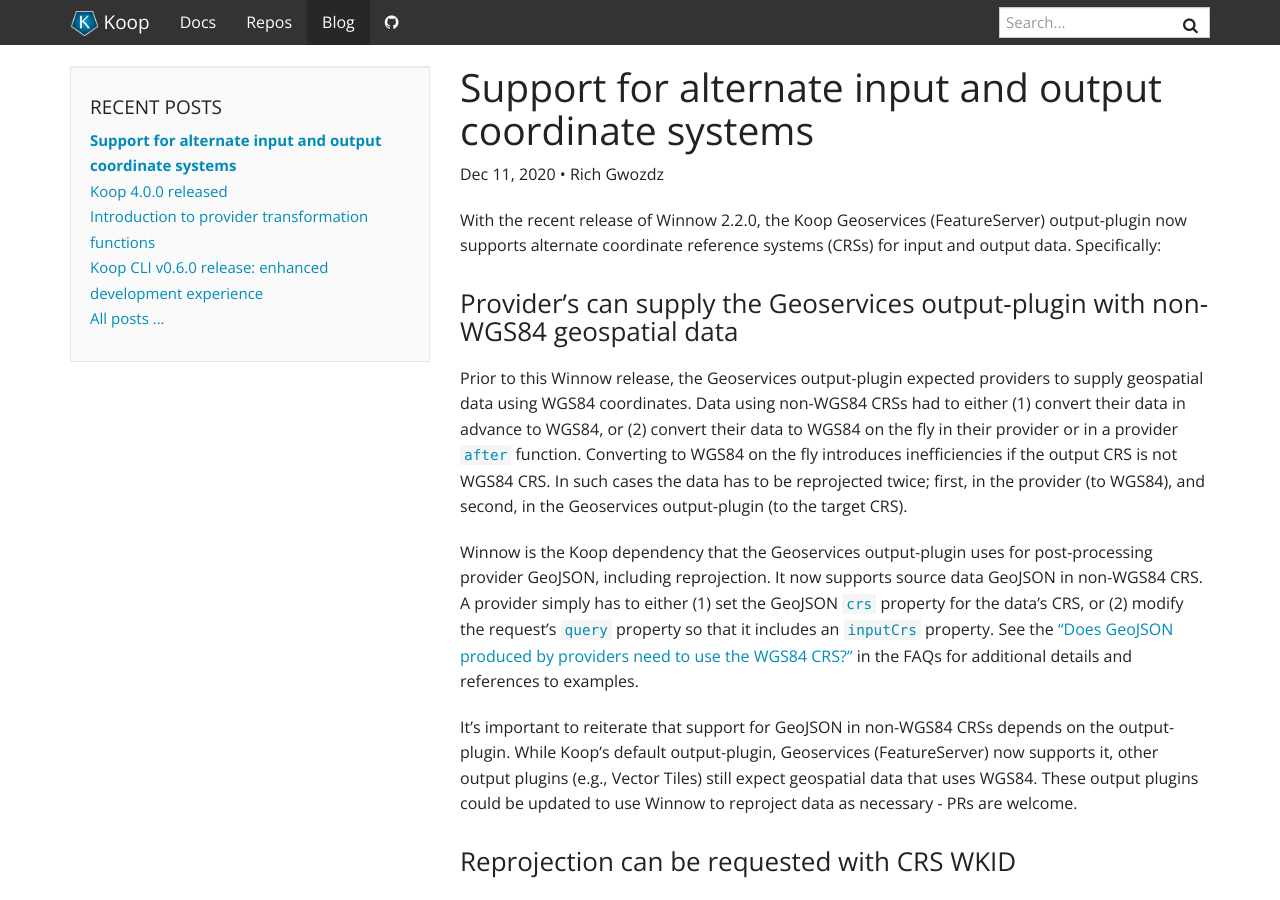
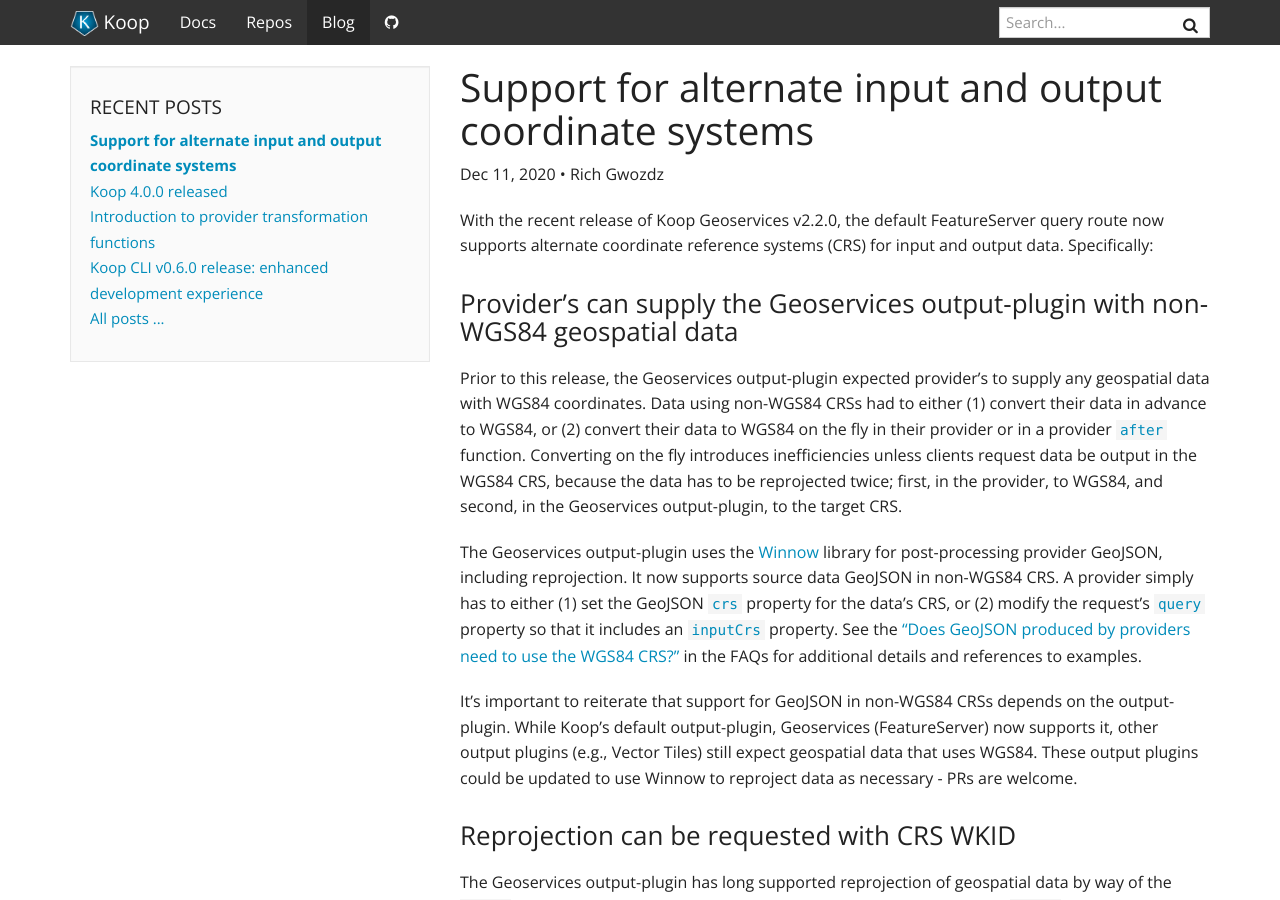
Before and after one commit to koopjs/koopjs.github.io, a Jekyll site: the page built from _posts/2020-12-11-coordinate-systems.md, in a window 1280 px wide and 900 px high. Built offline with Jekyll 4.4.1, drawn with Linux system fonts in a browser that asks for light colours; nearby versions of some CDN libraries; some of the changed text lies outside the part shown.

Commit message:
Switch references from Winnow to Geoservices.

```diff
--- a/_posts/2020-12-11-coordinate-systems.md
+++ b/_posts/2020-12-11-coordinate-systems.md
@@ -5,14 +5,15 @@
 author: Rich Gwozdz
 ---
 
-With the recent release of Winnow 2.2.0, the Koop Geoservices (FeatureServer) output-plugin now supports alternate coordinate reference systems (CRSs) for input and output data. Specifically:
+With the recent release of Koop Geoservices v2.2.0, the default FeatureServer query route now supports alternate coordinate reference systems (CRS) for input and output data. Specifically:
 
 ### Provider's can supply the Geoservices output-plugin with non-WGS84 geospatial data
-Prior to this Winnow release, the Geoservices output-plugin expected providers to supply geospatial data using WGS84 coordinates.  Data using non-WGS84 CRSs had to either (1) convert their data in advance to WGS84, or (2) convert their data to WGS84 on the fly in their provider or in a provider `after` function. Converting to WGS84 on the fly introduces inefficiencies if the output CRS is not WGS84 CRS.  In such cases the data has to be reprojected twice; first, in the provider (to WGS84), and second, in the Geoservices output-plugin (to the target CRS).
+Prior to this release, the Geoservices output-plugin expected provider's to supply any geospatial data with WGS84 coordinates.  Data using non-WGS84 CRSs had to either (1) convert their data in advance to WGS84, or (2) convert their data to WGS84 on the fly in their provider or in a provider `after` function. Converting on the fly introduces inefficiencies unless clients request data be output in the WGS84 CRS, because the data has to be reprojected twice; first, in the provider, to WGS84, and second, in the Geoservices output-plugin, to the target CRS.
 
-Winnow is the Koop dependency that the Geoservices output-plugin uses for post-processing provider GeoJSON, including reprojection. It now supports source data GeoJSON in non-WGS84 CRS.  A provider simply has to either (1) set the GeoJSON `crs` property for the data's CRS, or (2) modify the request's `query` property so that it includes an `inputCrs` property. See the ["Does GeoJSON produced by providers need to use the WGS84 CRS?"](../../../../../docs/basics/faqs#does-geojson-produced-by-providers-need-to-use-the-wgs84-crs) in the FAQs for additional details and references to examples.
+The Geoservices output-plugin uses the [Winnow](https://github.com/koopjs/winnow) library for post-processing provider GeoJSON, including reprojection. It now supports source data GeoJSON in non-WGS84 CRS.  A provider simply has to either (1) set the GeoJSON `crs` property for the data's CRS, or (2) modify the request's `query` property so that it includes an `inputCrs` property. See the ["Does GeoJSON produced by providers need to use the WGS84 CRS?"](../../../../../docs/basics/faqs#does-geojson-produced-by-providers-need-to-use-the-wgs84-crs) in the FAQs for additional details and references to examples.
+
 
 It's important to reiterate that support for GeoJSON in non-WGS84 CRSs depends on the output-plugin.  While Koop's default output-plugin, Geoservices (FeatureServer) now supports it, other output plugins (e.g., Vector Tiles) still expect geospatial data that uses WGS84.  These output plugins could be updated to use Winnow to reproject data as necessary - PRs are welcome.
 
 ### Reprojection can be requested with CRS WKID
-The Geoservices output-plugin has long supported reprojection of geospatial data by way of the `outSR` query parameter. Koop's limitation however, was that the value of `outSR` had to be the WKT representation of the CRS for all but the most common systems (WGS84 or Web Mercator). This was problematic because many clients would use a WKID as the value of `outSR` and Winnow would not recognize it. With the release of Winnow 2.2.0, the Geoservices output-plugin is able to use the WKID reference for most CRSs. In the event that the WKID is not found, clients can still send a [WKT string](https://spatialreference.org/ref/epsg/2285/ogcwkt/).
+The Geoservices output-plugin has long supported reprojection of geospatial data by way of the `outSR` query parameter. Koop's limitation however, was that the value of `outSR` had to be the WKT representation of the CRS for all but the most common systems (WGS84 or Web Mercator). This was problematic because many clients would use a WKID as the value of `outSR` and Koop would not recognize it. With the release of Geoservices 2.2.0, the output-plugin is able to use the WKID reference for most CRSs. In the event that the WKID is not found, clients can still send a [WKT string](https://spatialreference.org/ref/epsg/2285/ogcwkt/).
```
Also changed, not shown: _docs/basics/faqs.md (+1 -1 lines).
